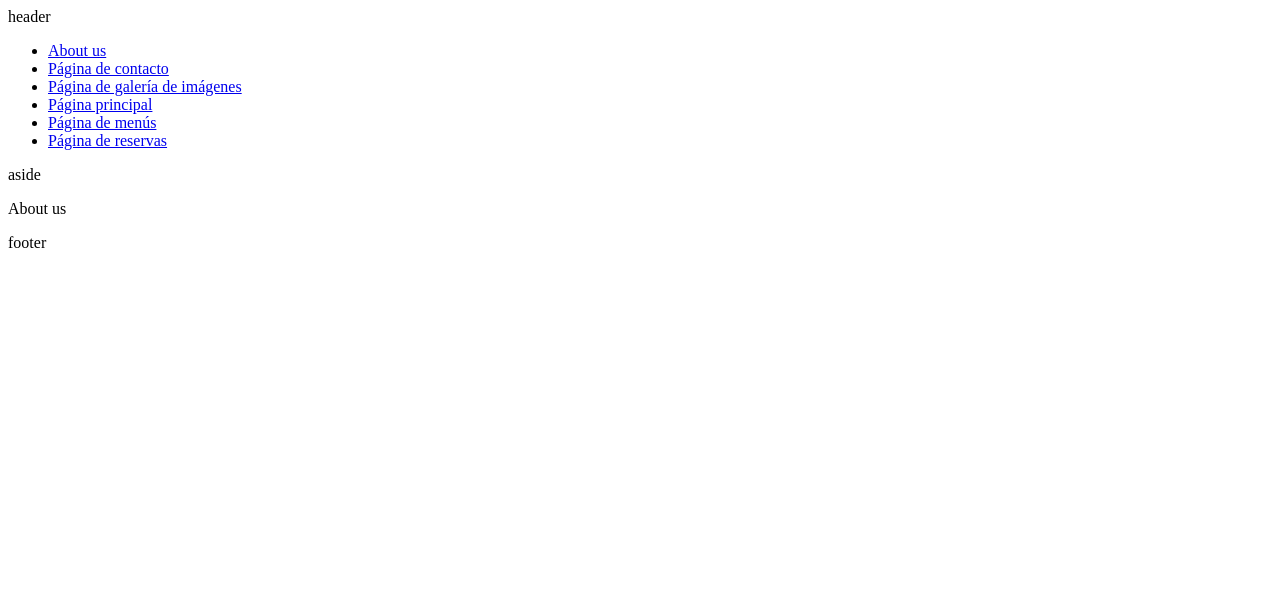
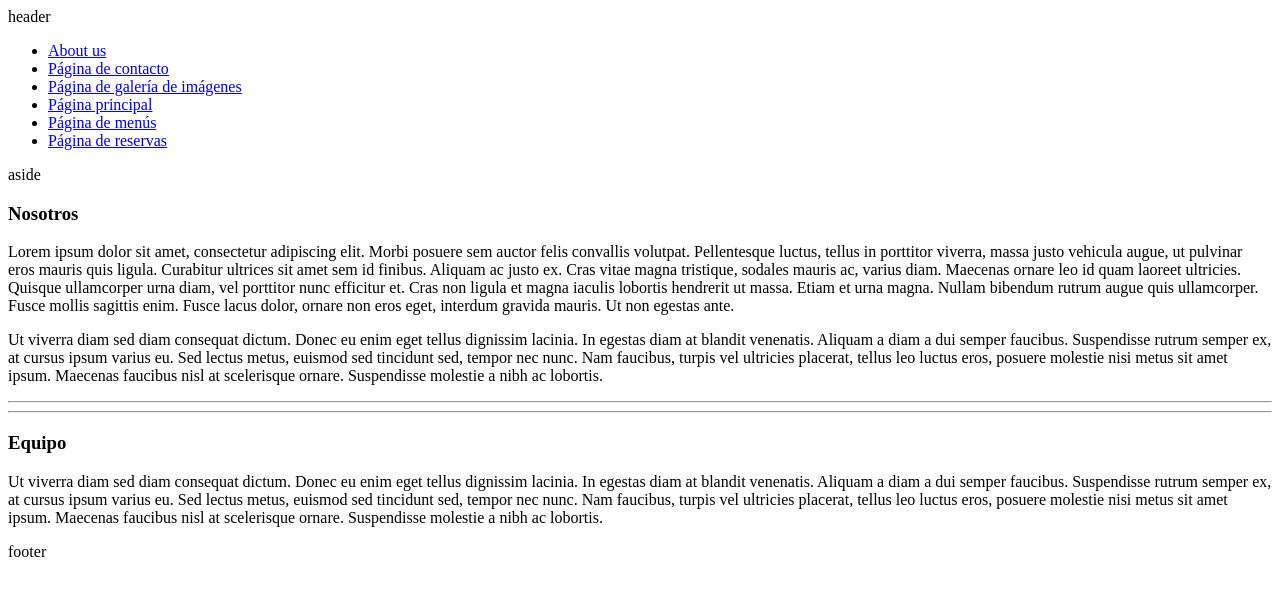
Before and after one commit to cArlitXs/HawksBurgers, a Jekyll site: the page built from about.html, in a window 1280 px wide. Shown: the top 596 px of the page. Built offline with Jekyll 4.4.1, drawn with Linux system fonts in a browser that asks for light colours.

Commit message:
cambios carlos 1

```diff
--- a/about.html
+++ b/about.html
@@ -3,5 +3,21 @@ layout: layout
 title: About us
 permalink: /about
 ---
+<div>
+  <h3>Nosotros</h3>
+  <p>Lorem ipsum dolor sit amet, consectetur adipiscing elit. Morbi posuere sem auctor felis convallis volutpat. Pellentesque luctus, tellus in porttitor viverra, massa justo vehicula augue, ut pulvinar eros mauris quis ligula. Curabitur ultrices sit amet sem id finibus. Aliquam ac justo ex. Cras vitae magna tristique, sodales mauris ac, varius diam. Maecenas ornare leo id quam laoreet ultricies. Quisque ullamcorper urna diam, vel porttitor nunc efficitur et. Cras non ligula et magna iaculis lobortis hendrerit ut massa. Etiam et urna magna. Nullam bibendum rutrum augue quis ullamcorper. Fusce mollis sagittis enim. Fusce lacus dolor, ornare non eros eget, interdum gravida mauris. Ut non egestas ante.</p>
+  <p>Ut viverra diam sed diam consequat dictum. Donec eu enim eget tellus dignissim lacinia. In egestas diam at blandit venenatis. Aliquam a diam a dui semper faucibus. Suspendisse rutrum semper ex, at cursus ipsum varius eu. Sed lectus metus, euismod sed tincidunt sed, tempor nec nunc. Nam faucibus, turpis vel ultricies placerat, tellus leo luctus eros, posuere molestie nisi metus sit amet ipsum. Maecenas faucibus nisl at scelerisque ornare. Suspendisse molestie a nibh ac lobortis.</p>
+  <div></div>
+</div>
+<hr>
+<div>
 
-<p>About us<p>
+</div>
+<hr>
+<div>
+  <h3>Equipo</h3>
+  <p>Ut viverra diam sed diam consequat dictum. Donec eu enim eget tellus dignissim lacinia. In egestas diam at blandit venenatis. Aliquam a diam a dui semper faucibus. Suspendisse rutrum semper ex, at cursus ipsum varius eu. Sed lectus metus, euismod sed tincidunt sed, tempor nec nunc. Nam faucibus, turpis vel ultricies placerat, tellus leo luctus eros, posuere molestie nisi metus sit amet ipsum. Maecenas faucibus nisl at scelerisque ornare. Suspendisse molestie a nibh ac lobortis.</p>
+  <div class="circle">
+
+  </div>
+</div>
--- a/css/carlos.css
+++ b/css/carlos.css
@@ -0,0 +1,5 @@
+.circle{
+  border-radius: 50%;
+  background-color: grey;
+  width: 500px;
+}
```
